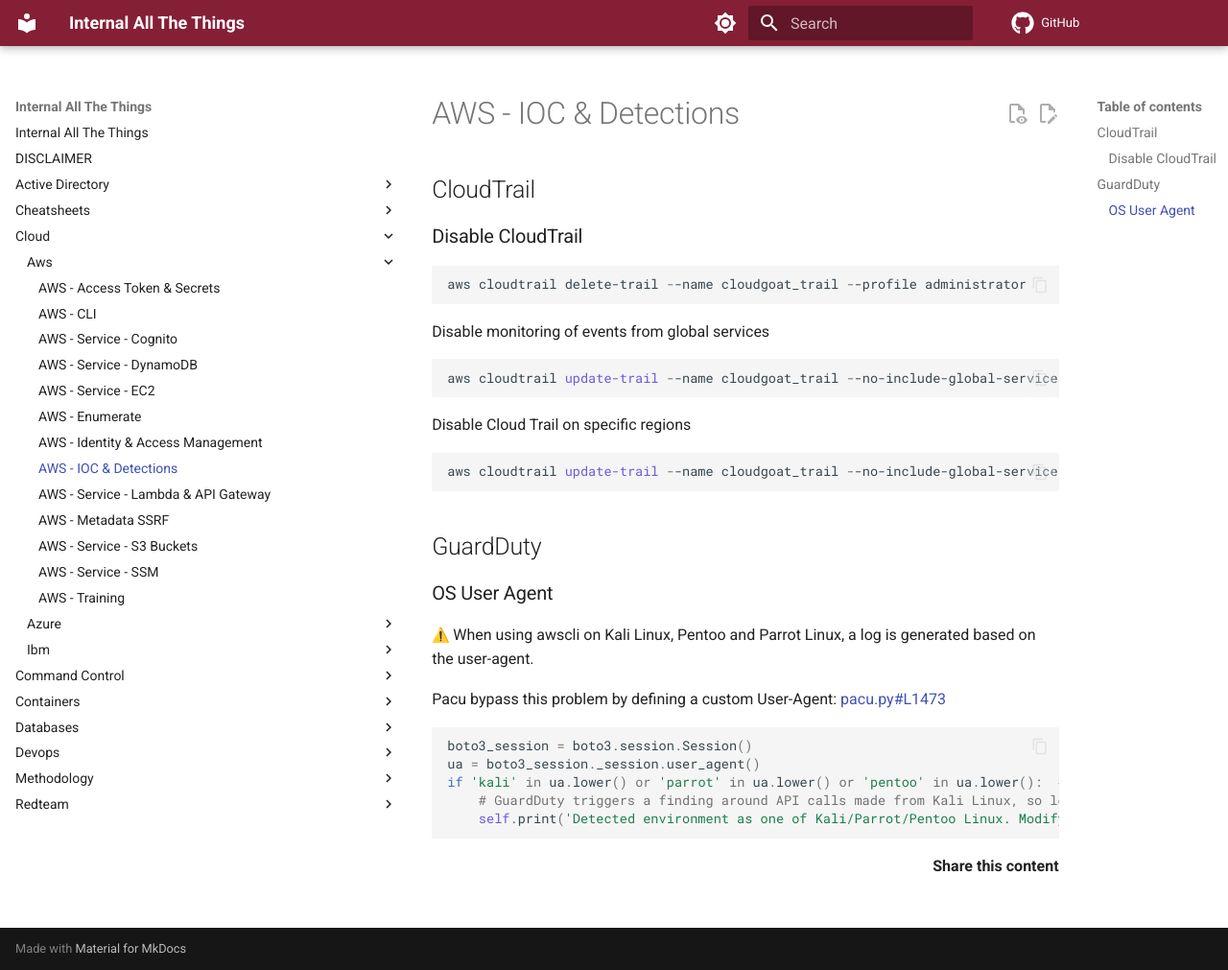
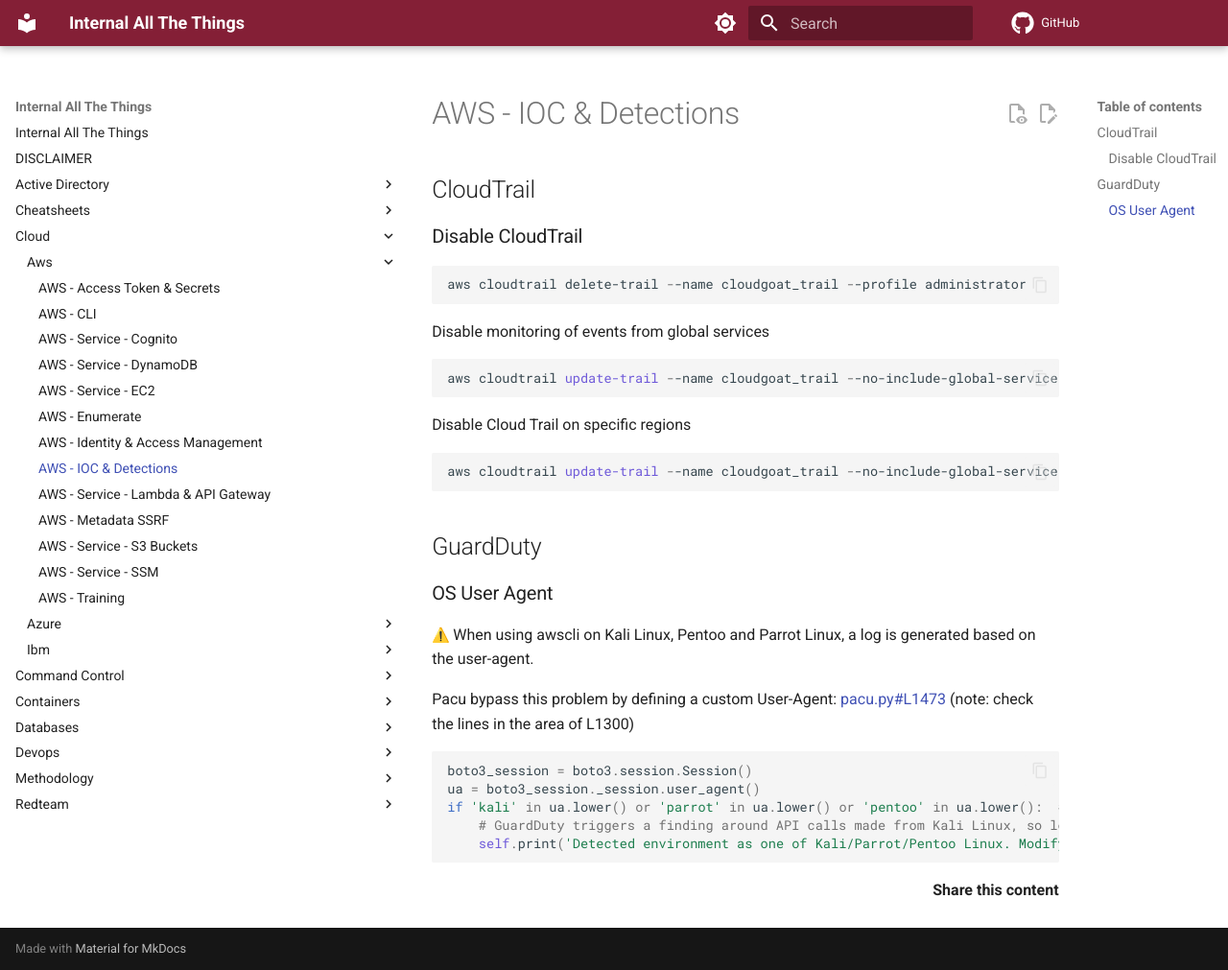
Before and after one commit to swisskyrepo/InternalAllTheThings, an MkDocs documentation site: the page built from docs/cloud/aws/aws-ioc-detection.md, in a window 1280 px wide and 1011 px high. Shown: the whole window at 96% size. Built offline with MkDocs 1.6.1 and Material for MkDocs 9.7.7, drawn with Linux system fonts in a browser that asks for light colours; emoji names are drawn with the system emoji font; comment, search, counter and statistics services are not loaded.

Commit message:
Update aws-ioc-detection.md
Fix pacu.py link and add a note about the code's line.

````diff
--- a/docs/cloud/aws/aws-ioc-detection.md
+++ b/docs/cloud/aws/aws-ioc-detection.md
@@ -26,7 +26,7 @@
 
 :warning: When using awscli on Kali Linux, Pentoo and Parrot Linux, a log is generated based on the user-agent.
 
-Pacu bypass this problem by defining a custom User-Agent: [pacu.py#L1473](https://github.com/RhinoSecurityLabs/pacu/blob/master/pacu.py#L1473)
+Pacu bypass this problem by defining a custom User-Agent: [pacu.py#L1473](https://web.archive.org/web/20201111195614/https://github.com/RhinoSecurityLabs/pacu/blob/master/pacu.py#L1473) (note: check the lines in the area of L1300)
 
 ```python
 boto3_session = boto3.session.Session()
````
